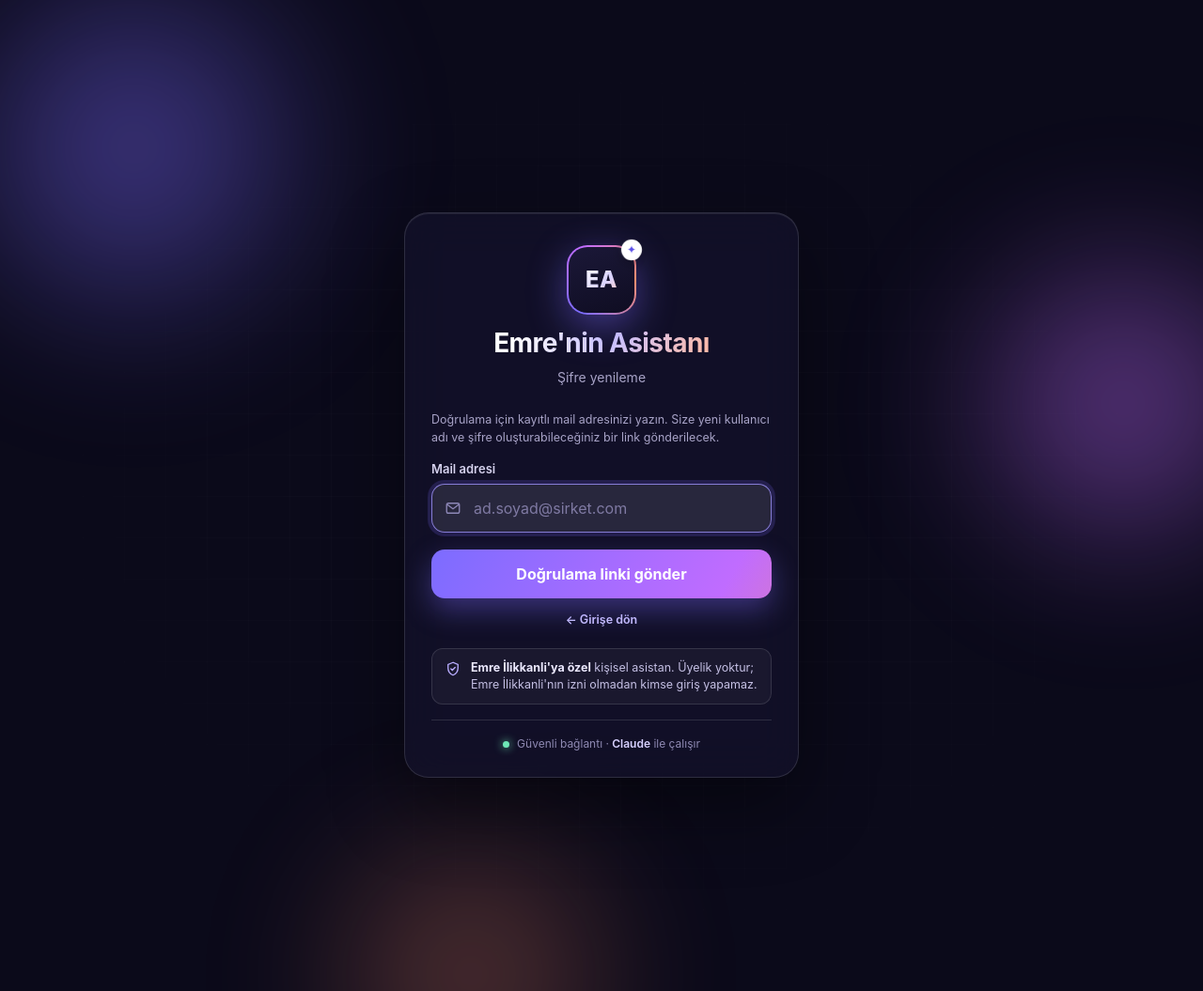
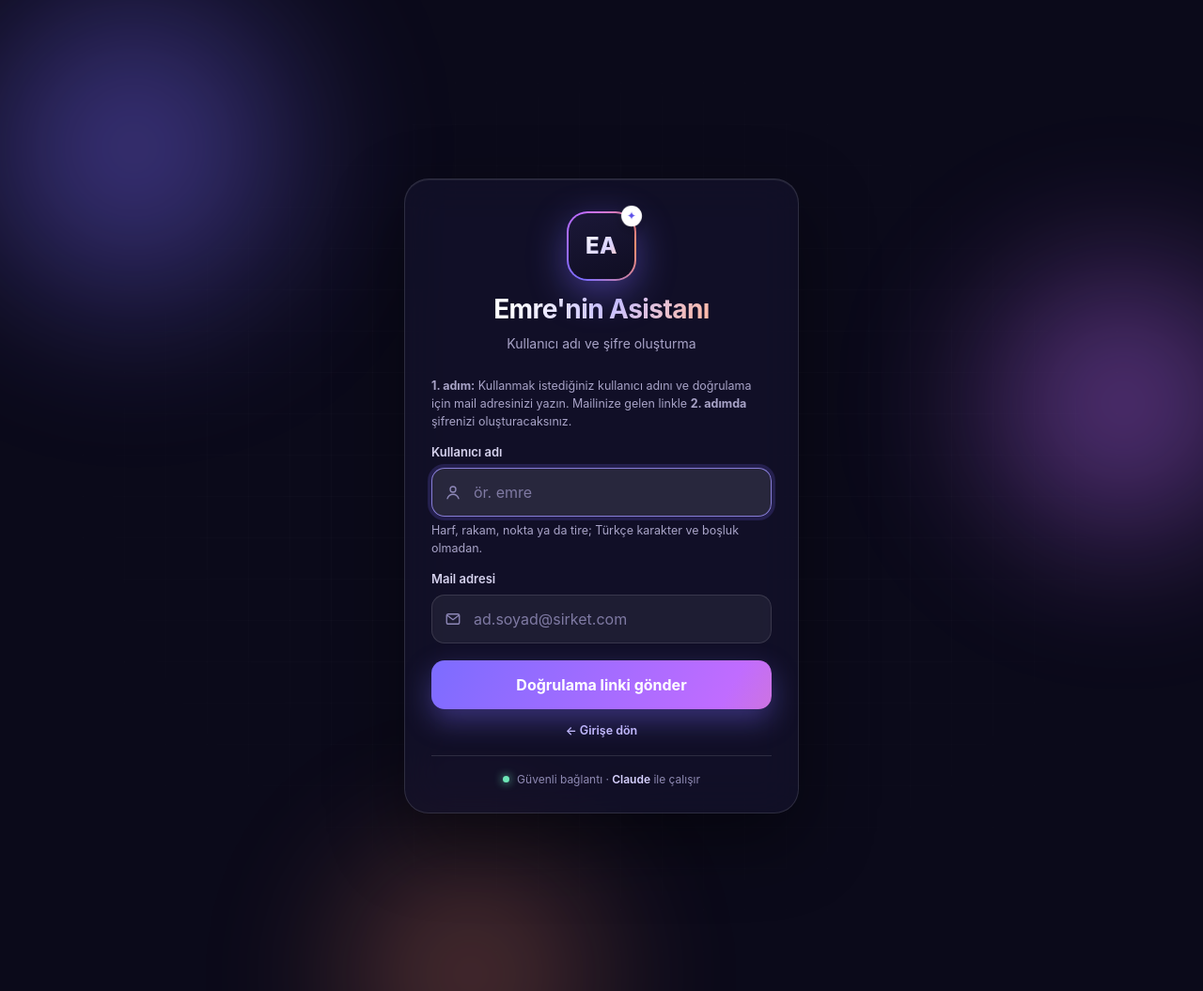
Before and after one commit to emreilikkanli-rgb/emre-asistan, a FastAPI app: page /sifremi-unuttum in a window 1280 px wide. Shown: the whole page at 94% size. Run offline with FastAPI, Linux system fonts and the light colour scheme; data that the repository does not hold is empty.

Commit message:
Hesap oluşturma: kullanıcı adı + mail doğrulama linki, şifre kaydı, kayıttan sonra 30 gün hatırla; giriş ekranındaki özel kullanım notu kaldırıldı
Co-Authored-By: Claude Opus 5.5 <noreply@anthropic.com>

```diff
--- a/sunucu/app/auth.py
+++ b/sunucu/app/auth.py
@@ -127,9 +127,13 @@ def _jeton_ozeti(t):
     return hashlib.sha256(("ea-sifirla:" + (t or "")).encode()).hexdigest()
 
 
-def sifirlama_iste(mail, ip):
+def sifirlama_iste(mail, ip, yeni_kullanici=""):
     """Yazılan adres kurtarma adresiyse (jeton, None) döner; değilse (None, neden).
-    Link yalnızca KURTARMA_MAIL adresine gönderilir; yazılan adrese asla gönderilmez."""
+    Link yalnızca KURTARMA_MAIL adresine gönderilir; yazılan adrese asla gönderilmez.
+    yeni_kullanici: hesap oluştururken seçilen kullanıcı adı; mail doğrulanınca kaydedilir."""
+    yeni_kullanici = (yeni_kullanici or "").strip().lower()
+    if yeni_kullanici and not KULLANICI_RE.match(yeni_kullanici):
+        return None, "kullanici"
     if not hmac.compare_digest((mail or "").strip().lower(), KURTARMA_MAIL):
         db.fail_add(ip, time.time())
         return None, "adres"
@@ -143,7 +147,13 @@ def sifirlama_iste(mail, ip):
     t = secrets.token_urlsafe(32)
     db.kimlik_set("sifirlama", "%s|%d" % (_jeton_ozeti(t), int(now + RESET_SURE)))
     db.kimlik_set("sifirlama_gecmis", ",".join("%.0f" % x for x in gecmis + [now]))
+    if yeni_kullanici:
+        db.kimlik_set("bekleyen_kullanici", yeni_kullanici)
     return t, None
+
+
+def bekleyen_kullanici():
+    return db.kimlik_get("bekleyen_kullanici")
 
 
 def sifirlama_gecerli(t):
@@ -166,6 +176,7 @@ def sifirlama_tamamla(t, username, password, ip):
     db.kimlik_set("kullanici", username)
     db.kimlik_set("sifre", _ph.hash(password))
     db.kimlik_del("sifirlama")  # link tek kullanımlık
+    db.kimlik_del("bekleyen_kullanici")
     db.session_delete()          # eski şifreyle açılmış tüm oturumlar kapanır
     db.fail_clear(ip)
-    return _oturum_ac(ip), None
+    return _oturum_ac(ip, hatirla=True), None  # kayıttan sonra bu cihaz 30 gün hatırlanır
--- a/sunucu/app/main.py
+++ b/sunucu/app/main.py
@@ -122,44 +122,54 @@ def giris(request: Request, kullanici: str = Form(""), sifre: str = Form(""), ko
 
 @app.get("/sifremi-unuttum", response_class=HTMLResponse)
 def sifremi_unuttum_form(request: Request):
-    return _giris_sayfa(request, "sifre_unuttum.html")
+    return _giris_sayfa(request, "sifre_unuttum.html", olustur=not auth.kullanici())
+
+
+@app.get("/hesap-olustur")
+def hesap_olustur_form(request: Request):
+    return RedirectResponse("/sifremi-unuttum", status_code=303)
 
 
 @app.post("/sifremi-unuttum", response_class=HTMLResponse)
-def sifremi_unuttum(request: Request, mail: str = Form("")):
+def sifremi_unuttum(request: Request, mail: str = Form(""), kullanici: str = Form("")):
     ip = auth.client_ip(request)
+    olustur = not auth.kullanici()  # henüz hesap yoksa: kullanıcı adı da burada seçilir
+    sayfa = lambda kod, **k: _giris_sayfa(request, "sifre_unuttum.html", kod, olustur=olustur, kullanici=kullanici, mail=mail, **k)
     lock = auth.lockout_message(ip)
     if lock:
-        return _giris_sayfa(request, "sifre_unuttum.html", 429, hata=lock)
-    t, neden = auth.sifirlama_iste(mail, ip)
+        return sayfa(429, hata=lock)
+    t, neden = auth.sifirlama_iste(mail, ip, kullanici if olustur else "")
+    if neden == "kullanici":
+        return sayfa(400, hata="Kullanıcı adı 3–32 karakter olmalı; harf, rakam, nokta, tire ya da alt çizgi kullanın (Türkçe karakter ve boşluk olmadan).")
     if neden == "sik":
-        return _giris_sayfa(request, "sifre_unuttum.html", 429, hata="Az önce bir link gönderildi. Gelen kutunuzu kontrol edin; 5 dakika sonra yeniden isteyebilirsiniz.")
+        return sayfa(429, hata="Az önce bir link gönderildi. Gelen kutunuzu kontrol edin; 5 dakika sonra yeniden isteyebilirsiniz.")
     if neden == "gunluk":
-        return _giris_sayfa(request, "sifre_unuttum.html", 429, hata="Bugün için link sınırına ulaşıldı. Yarın yeniden deneyin.")
+        return sayfa(429, hata="Bugün için link sınırına ulaşıldı. Yarın yeniden deneyin.")
     if t:
         link = "%s/sifre-yenile?t=%s" % (os.environ.get("APP_URL", "https://ea-sunucu-production.up.railway.app").rstrip("/"), t)
         html = ('<div style="font:15px Calibri,Arial,sans-serif;color:#17202e;max-width:520px">'
-                "<p>Merhaba Emre Bey,</p><p>Emre'nin Asistanı için yeni kullanıcı adı ve şifre oluşturmak üzere aşağıdaki düğmeye basın. "
+                "<p>Merhaba Emre Bey,</p><p>Emre'nin Asistanı kullanıcı adınızı doğrulamak ve şifrenizi oluşturmak için aşağıdaki düğmeye basın. "
                 "Link <b>30 dakika</b> geçerlidir ve yalnızca bir kez kullanılabilir.</p>"
                 '<p><a href="%s" style="display:inline-block;padding:12px 22px;border-radius:10px;background:#5b4fe9;color:#fff;text-decoration:none;font-weight:600">'
                 "Yeni şifre oluştur</a></p><p style=\"color:#6b6a66;font-size:13px\">Bu isteği siz yapmadıysanız bu maili dikkate almayın; şifreniz değişmez.</p></div>") % _html.escape(link)
         try:
             ews = Ews(os.environ.get("EWS_HOST", ""), os.environ.get("EWS_USER", ""), os.environ.get("EWS_PASSWORD", ""))
-            ews_gonder.send(ews, auth.KURTARMA_MAIL, "Emre'nin Asistanı · şifre yenileme linki", html)
+            ews_gonder.send(ews, auth.KURTARMA_MAIL, "Emre'nin Asistanı · doğrulama linki", html)
             log.info("Şifre yenileme linki gönderildi")
         except (EwsError, ValueError) as ex:
             log.warning("Şifre yenileme maili gönderilemedi: %s", ex)
             db.kimlik_del("sifirlama")
-            return _giris_sayfa(request, "sifre_unuttum.html", 502, hata="Mail gönderilemedi. Biraz sonra yeniden deneyin.")
+            return sayfa(502, hata="Mail gönderilemedi. Biraz sonra yeniden deneyin.")
     # Adres yanlış olsa da aynı cevap: hangi adresin kayıtlı olduğu dışarıya söylenmez
-    return _giris_sayfa(request, "sifre_unuttum.html", gonderildi=True)
+    return sayfa(200, gonderildi=True)
 
 
 @app.get("/sifre-yenile", response_class=HTMLResponse)
 def sifre_yenile_form(request: Request, t: str = ""):
     if not auth.sifirlama_gecerli(t):
         return _giris_sayfa(request, "sifre_yenile.html", 400, gecersiz=True)
-    return _giris_sayfa(request, "sifre_yenile.html", t=t, kullanici=auth.kullanici())
+    return _giris_sayfa(request, "sifre_yenile.html", t=t, kullanici=auth.bekleyen_kullanici() or auth.kullanici(),
+                        dogrulandi=bool(auth.bekleyen_kullanici() or auth.kullanici()))
 
 
 @app.post("/sifre-yenile", response_class=HTMLResponse)
@@ -171,7 +181,7 @@ def sifre_yenile(request: Request, t: str = Form(""), kullanici: str = Form(""),
         return _giris_sayfa(request, "sifre_yenile.html", 400, t=t, kullanici=kullanici, hata=hata,
                             gecersiz=not auth.sifirlama_gecerli(t))
     resp = RedirectResponse("/", status_code=303)
-    resp.set_cookie(auth.COOKIE, auth.cookie_value(sid), httponly=True, secure=SECURE, samesite="strict")
+    resp.set_cookie(auth.COOKIE, auth.cookie_value(sid), max_age=auth.HATIRLA_MAX, httponly=True, secure=SECURE, samesite="lax")
     return resp
 
 
--- a/sunucu/app/templates/_auth.html
+++ b/sunucu/app/templates/_auth.html
@@ -83,11 +83,14 @@
   .not { padding: 11px 14px; border-radius: 12px; font-size: 14px; line-height: 1.45; }
   .not.hata { background: rgba(255,90,90,.12); border: 1px solid rgba(255,120,120,.3); color: #ffd1d1; }
   .not.ok { background: rgba(110,231,183,.1); border: 1px solid rgba(110,231,183,.3); color: #c9f7e4; }
+  .dugme.ikincil { background: rgba(255,255,255,.07); border: 1px solid rgba(160,148,255,.45); box-shadow: none; text-align: center; text-decoration: none; display: block; }
+  .dugme.ikincil::after { display: none; }
+  .dugme.ikincil:hover { background: rgba(124,108,255,.18); text-decoration: none; }
+  .ayrac { display: flex; align-items: center; gap: 10px; color: #8f8ab3; font-size: 12px; }
+  .ayrac::before, .ayrac::after { content: ""; flex: 1; height: 1px; background: var(--line); }
+  .dogru { position: absolute; right: 12px; top: 50%; transform: translateY(-50%); font-size: 12px; font-weight: 700; color: var(--ok); }
+  .kutu input[readonly] { color: #e9e6ff; background: rgba(110,231,183,.06); border-color: rgba(110,231,183,.35); }
   .ipucu { margin: 0; font-size: 12.5px; color: var(--muted); }
-  .ozel { margin-top: 20px; display: flex; gap: 10px; align-items: flex-start; padding: 11px 13px; border-radius: 12px; font-size: 12.5px; line-height: 1.45; color: #c4bfe3;
-    background: rgba(255,255,255,.04); border: 1px solid var(--line); }
-  .ozel svg { flex: 0 0 18px; width: 18px; height: 18px; color: #b9adff; margin-top: 1px; }
-  .ozel b { color: #ece9ff; }
   .alt-bilgi { margin-top: 16px; padding-top: 16px; border-top: 1px solid var(--line); display: flex; justify-content: center; align-items: center; gap: 8px; color: #8f8ab3; font-size: 12px; }
   .alt-bilgi b { color: #d7d1ff; font-weight: 600; }
   .nokta { width: 7px; height: 7px; border-radius: 50%; background: var(--ok); box-shadow: 0 0 10px var(--ok); }
@@ -106,8 +109,6 @@
       {% block yetenek %}<div class="yetenek"><span>Ajanda</span><span>Mail özeti</span><span>Görev takibi</span><span>Hatırlatmalar</span></div>{% endblock %}
     </div>
     {% block icerik %}{% endblock %}
-    <div class="ozel"><svg viewBox="0 0 24 24" fill="none" stroke="currentColor" stroke-width="1.8" stroke-linecap="round" aria-hidden="true"><path d="M12 3 5 6v5c0 4.5 3 8.3 7 10 4-1.7 7-5.5 7-10V6l-7-3Z"/><path d="m9 12 2 2 4-4"/></svg>
-      <span><b>Emre İlikkanli'ya özel</b> kişisel asistan. Üyelik yoktur; Emre İlikkanli'nın izni olmadan kimse giriş yapamaz.</span></div>
     <div class="alt-bilgi"><span class="nokta"></span><span>Güvenli bağlantı · <b>Claude</b> ile çalışır</span></div>
   </section>
 </main>
--- a/sunucu/app/templates/sifre_unuttum.html
+++ b/sunucu/app/templates/sifre_unuttum.html
@@ -1,19 +1,28 @@
 {% extends "_auth.html" %}
-{% block title %}Şifremi unuttum · Emre'nin Asistanı{% endblock %}
-{% block alt %}Şifre yenileme{% endblock %}
+{% block title %}{{ 'Hesap oluştur' if olustur else 'Şifremi unuttum' }} · Emre'nin Asistanı{% endblock %}
+{% block alt %}{{ 'Kullanıcı adı ve şifre oluşturma' if olustur else 'Şifre yenileme' }}{% endblock %}
 {% block yetenek %}{% endblock %}
 {% block icerik %}
   {% if gonderildi %}
-    <div class="not ok" role="status">Adres doğruysa şifre yenileme linki gönderildi. Gelen kutunuzu kontrol edin; link <b>30 dakika</b> geçerlidir.</div>
+    <div class="not ok" role="status">Adres doğruysa doğrulama linki gönderildi. Gelen kutunuzda <b>"Emre'nin Asistanı · doğrulama linki"</b> mailini açın; link <b>30 dakika</b> geçerlidir.</div>
     <p class="ipucu" style="margin-top:14px;text-align:center"><a href="/giris">← Girişe dön</a></p>
   {% else %}
     {% if hata %}<div class="not hata" role="alert" style="margin-bottom:14px">{{ hata }}</div>{% endif %}
-    <form method="post" action="/sifremi-unuttum">
-      <p class="ipucu">Doğrulama için kayıtlı mail adresinizi yazın. Size yeni kullanıcı adı ve şifre oluşturabileceğiniz bir link gönderilecek.</p>
+    <form method="post" action="/sifremi-unuttum" autocomplete="on">
+      <p class="ipucu">{% if olustur %}<b>1. adım:</b> Kullanmak istediğiniz kullanıcı adını ve doğrulama için mail adresinizi yazın. Mailinize gelen linkle <b>2. adımda</b> şifrenizi oluşturacaksınız.{% else %}Doğrulama için kayıtlı mail adresinizi yazın. Size yeni şifre oluşturabileceğiniz bir link gönderilecek.{% endif %}</p>
+      {% if olustur %}
+      <div class="alan">
+        <label for="kullanici">Kullanıcı adı</label>
+        <div class="kutu"><svg viewBox="0 0 24 24" fill="none" stroke="currentColor" stroke-width="1.8" stroke-linecap="round"><circle cx="12" cy="8" r="4"/><path d="M4 21c1.5-4 4.5-6 8-6s6.5 2 8 6"/></svg>
+          <input type="text" id="kullanici" name="kullanici" value="{{ kullanici or '' }}" required minlength="3" maxlength="32" pattern="[A-Za-z0-9._\-]{3,32}"
+            autocomplete="username" autocapitalize="none" autocorrect="off" spellcheck="false" placeholder="ör. emre" autofocus></div>
+        <p class="ipucu">Harf, rakam, nokta ya da tire; Türkçe karakter ve boşluk olmadan.</p>
+      </div>
+      {% endif %}
       <div class="alan">
         <label for="mail">Mail adresi</label>
         <div class="kutu"><svg viewBox="0 0 24 24" fill="none" stroke="currentColor" stroke-width="1.8" stroke-linecap="round"><rect x="3" y="5" width="18" height="14" rx="2.5"/><path d="m4 7 8 6 8-6"/></svg>
-          <input type="email" id="mail" name="mail" required autocomplete="email" autocapitalize="none" placeholder="ad.soyad@sirket.com" autofocus></div>
+          <input type="email" id="mail" name="mail" value="{{ mail or '' }}" required autocomplete="email" autocapitalize="none" placeholder="ad.soyad@sirket.com" {{ '' if olustur else 'autofocus' }}></div>
       </div>
       <button class="dugme" type="submit">Doğrulama linki gönder</button>
       <p class="ipucu" style="text-align:center"><a href="/giris">← Girişe dön</a></p>
```
Also changed, not shown: sunucu/app/templates/giris.html (+5 -2 lines), sunucu/app/templates/sifre_yenile.html (+6 -1 lines).
